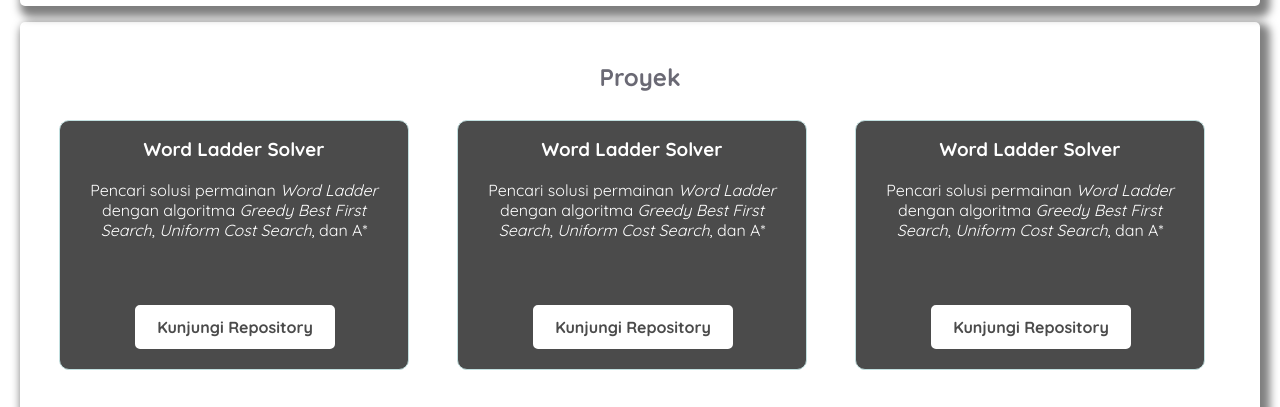
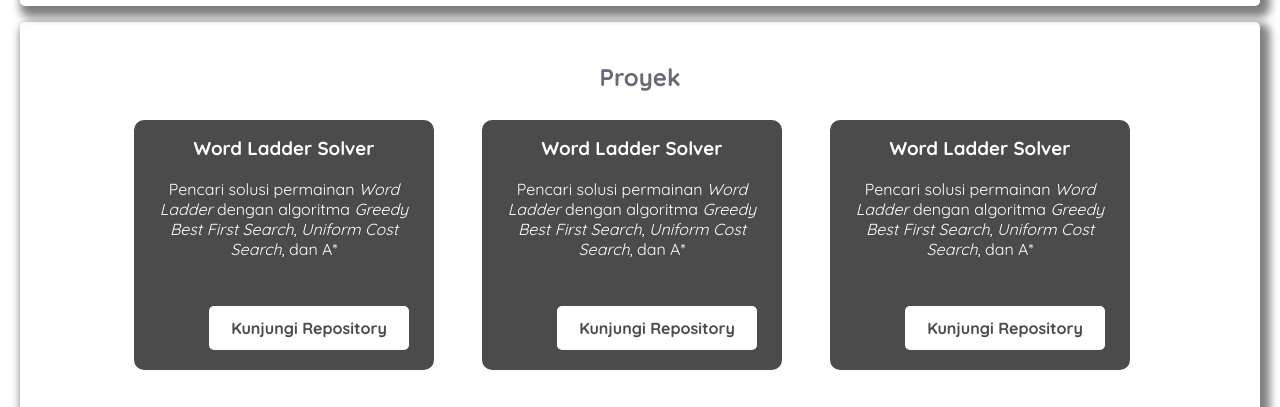
Before and after one commit to BryanLauw/Portofolio-Web, a plain HTML site: page index.html in a window 1280 px wide. Shown: the part 1449-1856 px from the top of the page. Drawn offline with Linux system fonts and the light colour scheme.

Commit message:
ubah width

```diff
--- a/assets/style.css
+++ b/assets/style.css
@@ -129,12 +129,11 @@ nav a:hover {
 }
 
 #proyek section {
-    border: solid 0.2px rgb(193, 223, 223);
     background-color: #4b4b4b;
     padding: 1rem;
     margin: .5rem 2rem 2rem 1rem;
     border-radius: 10px;
-    width: 350px;
+    width: 300px;
     height: 250px;
     position: relative;
     z-index: 0;
```
